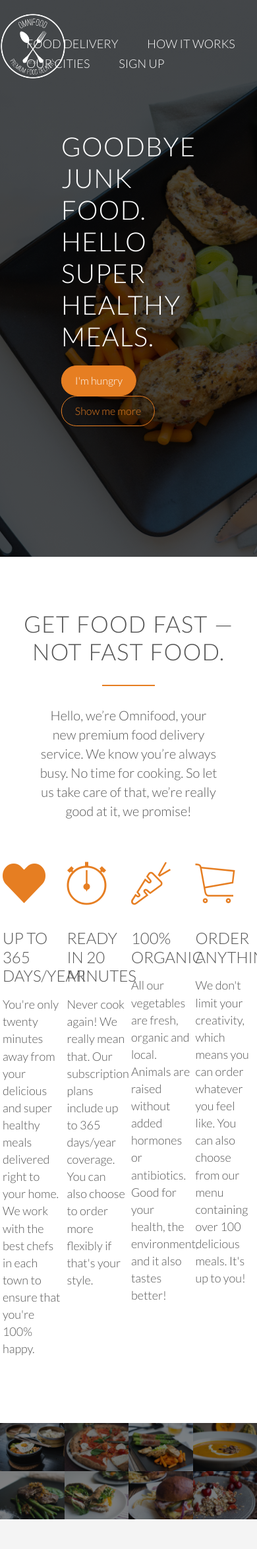
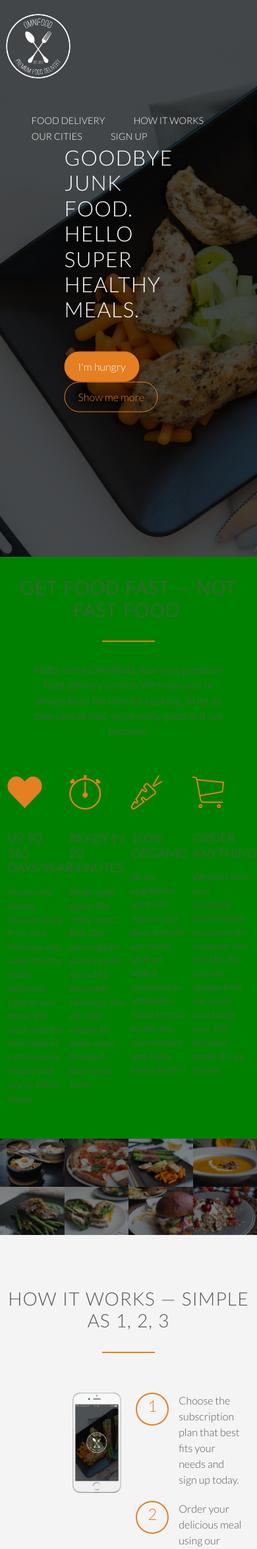
Before and after one commit to himanshumeena/omnifood, a PHP site: page / in a window 390 px wide; the page is wider, and only the part inside the window is pictured. Shown: the top 2348 px of that part at 66% size. Run offline with PHP 8.4, Linux system fonts and the light colour scheme; some web fonts are replaced.

Commit message:
media query added

```diff
--- a/home.html
+++ b/home.html
@@ -2,21 +2,23 @@
 <html>
 
 <head>
+    <meta name="viewport" content="width=device-width, initial-scale=1.0">
     <link rel="stylesheet" href="https://stackpath.bootstrapcdn.com/bootstrap/4.1.0/css/bootstrap.min.css" integrity="sha384-9gVQ4dYFwwWSjIDZnLEWnxCjeSWFphJiwGPXr1jddIhOegiu1FwO5qRGvFXOdJZ4"
         crossorigin="anonymous">
     <link href="https://fonts.googleapis.com/css?family=Lato:100,300,300i,400" rel="stylesheet">
     <link rel="stylesheet" href="./resources/css/style.css">
     <link rel="stylesheet" href="./vendors/css/normalize.css">
     <link rel="stylesheet" href="./vendors/css/ionicons.min.css">
+    <link rel="stylesheet" href="./resources/css/queries.css">
     <title>omni foods</title>
 </head>
 
 <body>
     <div class="container">
         <header>
-            <div class="row" style="position:relative">
+            <div class="row">
                 <img class="logo" src="./resources/img/logo-white.png" alt="Omnifood logo">
-                <ul class="main-nav">
+                <ul class="main-nav ml-auto">
                     <li>
                         <a href="">Food delivery</a>
                     </li>
@@ -31,11 +33,12 @@
                     </li>
                 </ul>
             </div>
-            <div class="hero-text-box">
-                <h1>Goodbye junk food.
-                    <br>Hello super healthy meals.</h1>
-                <a class="btn btn-full" href="#">I'm hungry</a>
-                <a class="btn btn-ghost" href="#">Show me more</a>
+            <div class="hero-text-box ">
+                    <h1>Goodbye junk food.
+                        <br>Hello super healthy meals.</h1>
+                    <br>
+                    <a class="btn btn-full" href="#">I'm hungry</a>
+                    <a class="btn btn-ghost" href="#">Show me more</a>
             </div>
         </header>
         <section class="features">
@@ -138,6 +141,7 @@
                         <div>3</div>
                         <p>Enjoy your meal after less than 20 minutes. See you the next time!</p>
                     </div>
+                    <div class="clearfix"></div>
                     <a href="#" class="btn-app">
                         <img src="./resources/img/download-app-android.png" alt="download andriod app">
                     </a>
@@ -351,10 +355,10 @@
         <div class="row">
             <form action="#" class="contact-form">
                 <div class="row">
-                    <div class="col sm-4">
+                    <div class="col sm-4 md-4">
                         <label for="name">Name</label>
                     </div>
-                    <div class="col sm-8">
+                    <div class="col sm-8 md-8">
                         <input type="text" id="name" name="name" placeholder="Your Name" required>
                     </div>
                 </div>
@@ -408,7 +412,7 @@
     </section>
     <footer class="footer">
         <div class="row">
-            <div class="col sm-6">
+            <div class="col col-sm-7">
                 <ul class="footer-nav">
                     <li>
                         <a href="#">About us</a>
@@ -427,7 +431,7 @@
                     </li>
                 </ul>
             </div>
-            <div class="col sm-6">
+            <div class="col col-sm-5">
                 <ul class="social-links">
                     <li>
                         <a href="#">
@@ -458,4 +462,5 @@
     </footer>
     </div>
 </body>
+
 </html>
--- /dev/null
+++ b/resources/css/queries.css
@@ -0,0 +1,57 @@
+/* large desktop  1025px to 1200px */
+@media only screen and (max-width: 1200px) {
+    .row{ padding: 0 2%;}
+    .footer-nav li,
+    .social-links li{
+        margin-right: 19px;
+    }
+}
+
+
+/* big tablet 769px to 1024px */
+@media only screen and (max-width: 1024px) {
+    body{ font-size: 18px; }
+    section{ padding: 60px 0;}
+    .long-copy{
+        width: 80%;
+        margin-left: 10%;
+    }
+    .steps-box:last-child{ margin-top: 30px; }
+    .steps-box img{ width:46%; }
+    .works-step{ margin-bottom: 20px; }
+
+    .icon-small{ margin-right: 2px; }
+    .city-feature{ font-size: 90%; }
+    .box h3{ font-size: 118%; }
+
+    .section-plans .row:last-child .col{ padding: 0 5px; }
+    .plan-box{
+        width: 100%;
+        margin-left: 0%;
+     }
+     .plan-box  div{ padding: 10px; }
+     .plan-box div:nth-child(2){ font-size: 97%; }
+
+     .contact-form{ width: 80%; }
+
+     .footer{ padding: 40px 8px; }
+
+}
+
+
+/* small tablet 481px to 768px */
+@media only screen and (max-width: 768px) {
+    body{ font-size: 16px; }
+    section{ padding: 30px 0px; }
+    .hero-text-box{ white-space: initial;
+    }
+    body{ background: red; }
+
+
+}
+
+
+/* mobile 0px to 480px */
+@media only screen and (max-width: 480px) {
+    body{ background: green; }
+}
--- a/resources/css/style.css
+++ b/resources/css/style.css
@@ -200,6 +200,7 @@ header{
     top: 50%;
     left: 50%;
     transform: translate(-50%,-50%);
+    white-space: nowrap;
 }
 
 .logo{
@@ -210,8 +211,6 @@ header{
 }
 
 .main-nav{
-    position: absolute;
-    right: 0;
     list-style: none;
     margin-top: 50px;
 }
@@ -290,7 +289,7 @@ section.meals-showcase{
 /* -------------------------------------------------------- */
 
 section.how_it_works{
-    padding: 80 0;
+    padding: 80px 0;
     background-color: #f4f4f4;
 }
 
@@ -312,13 +311,11 @@ section.how_it_works{
 
 .works-step{
     margin-bottom: 50px;
-
 }
 
 .works-step div{
     color: #e67e22;
     border: 2px solid #e67e22;
-    display: block;
     border-radius: 50%;
     height: 50px;
     width: 50px;
@@ -326,7 +323,11 @@ section.how_it_works{
     padding-bottom: 5px;
     font-size: 150%;
     margin-right: 15px;
-    float:left;
+    float: left;
+}
+
+.works-step p{
+    overflow: hidden;
 }
 
 .btn-app img{
@@ -381,7 +382,6 @@ blockquote::before{
     position: absolute;
     top: -5px;
     left: -5px;
-
 }
 
 cite{
```
